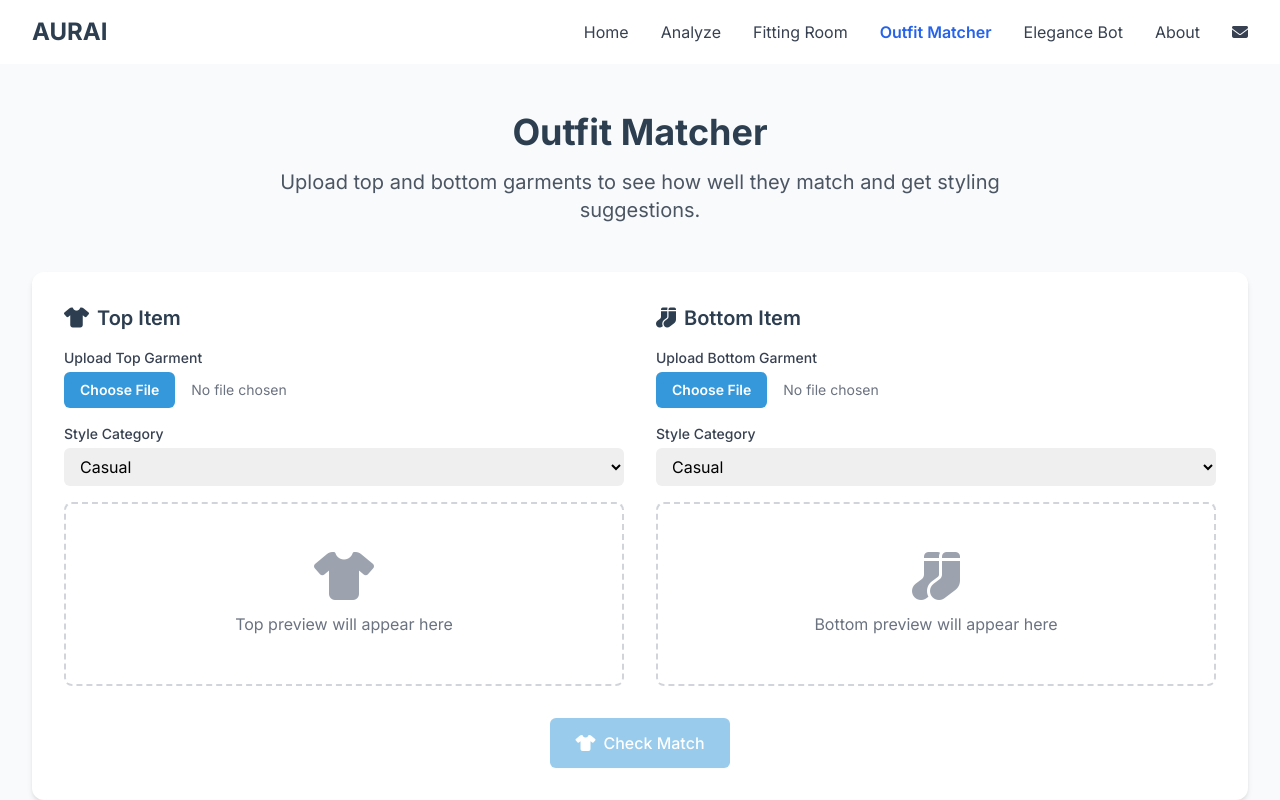
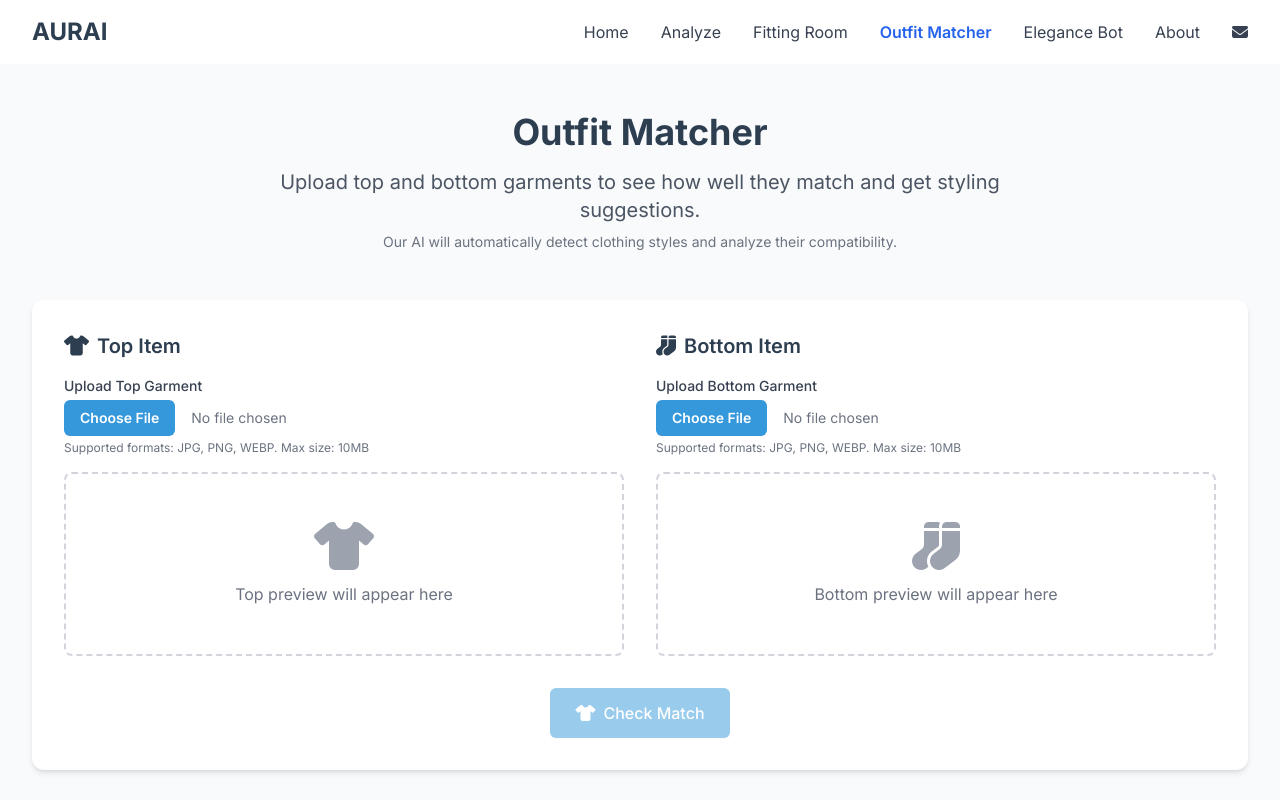
Before and after one commit to ZakariaLabban/ai-fashion-advisor, a React (Vite) app in the folder frontend/: page /outfit-matcher in a window 1280 px wide. Shown: the top 800 px of the page. Built offline with nearby package versions, Linux system fonts and the light colour scheme.

Commit message:
fixed bug in UI pt.2

```diff
--- a/frontend/src/pages/OutfitMatcher.jsx
+++ b/frontend/src/pages/OutfitMatcher.jsx
@@ -10,14 +10,11 @@ function OutfitMatcher() {
   const [topPreview, setTopPreview] = useState('')
   const [bottomPreview, setBottomPreview] = useState('')
 
-  // State for style selections
-  const [topStyle, setTopStyle] = useState('casual')
-  const [bottomStyle, setBottomStyle] = useState('casual')
-
   // State for loading, results and errors
   const [loading, setLoading] = useState(false)
   const [results, setResults] = useState(null)
   const [error, setError] = useState('')
+  const [progressStatus, setProgressStatus] = useState('')
 
   // Handle file change for top item
   const handleTopFileChange = (e) => {
@@ -62,29 +59,62 @@ function OutfitMatcher() {
     setLoading(true)
     setError('')
     setResults(null)
+    setProgressStatus('Analyzing your garments...')
 
     try {
       // Create FormData object
       const formData = new FormData()
       formData.append('topwear', topFile)
       formData.append('bottomwear', bottomFile)
-      formData.append('top_style', topStyle)
-      formData.append('bottom_style', bottomStyle)
 
-      // Make API request
+      // Create a controller for aborting request if it takes too long
+      const controller = new AbortController()
+      const timeoutId = setTimeout(() => controller.abort(), 60000) // 60 second timeout
+
+      setProgressStatus('Detecting clothing items...')
+
+      // Make API request with timeout
       const response = await axios.post('/api/match', formData, {
         headers: {
           'Content-Type': 'multipart/form-data'
+        },
+        signal: controller.signal,
+        onUploadProgress: (progressEvent) => {
+          const percentCompleted = Math.round((progressEvent.loaded * 100) / progressEvent.total)
+          setProgressStatus(`Uploading images... ${percentCompleted}%`)
         }
       })
+
+      // Clear timeout since request completed
+      clearTimeout(timeoutId)
+
+      // Check if response has data
+      if (!response.data) {
+        throw new Error('No data received from server')
+      }
+
+      setProgressStatus('Processing match results...')
 
       // Set results
       setResults(response.data)
     } catch (err) {
       console.error('Error matching outfit:', err)
-      setError(err.response?.data?.detail || 'Failed to match outfit. Please try again.')
+      // Handle specific error types
+      if (err.name === 'AbortError' || err.name === 'TimeoutError') {
+        setError('Request timed out. The server is taking too long to respond. Please try again later.')
+      } else if (err.response) {
+        // The request was made and the server responded with a status code outside of 2xx range
+        setError(err.response.data?.detail || `Server error: ${err.response.status}`)
+      } else if (err.request) {
+        // The request was made but no response was received
+        setError('No response received from server. Please check your connection and try again.')
+      } else {
+        // Something happened in setting up the request
+        setError(err.message || 'Failed to match outfit. Please try again.')
+      }
     } finally {
       setLoading(false)
+      setProgressStatus('')
     }
   }
 
@@ -147,6 +177,9 @@ function OutfitMatcher() {
           <p className="mt-4 text-xl text-gray-600 max-w-3xl mx-auto">
             Upload top and bottom garments to see how well they match and get styling suggestions.
           </p>
+          <p className="mt-2 text-sm text-gray-500 max-w-3xl mx-auto">
+            Our AI will automatically detect clothing styles and analyze their compatibility.
+          </p>
         </div>
 
         <div className="bg-white rounded-xl shadow-md overflow-hidden">
@@ -167,30 +200,16 @@ function OutfitMatcher() {
                         </label>
                         <div className="relative">
                           <input
+                            id="top-file"
                             type="file"
                             onChange={handleTopFileChange}
                             accept="image/*"
                             className="block w-full text-sm text-gray-500 file:mr-4 file:py-2 file:px-4 file:rounded-md file:border-0 file:text-sm file:font-semibold file:bg-secondary file:text-white hover:file:bg-blue-600"
                           />
                         </div>
-                      </div>
-
-                      <div>
-                        <label className="block text-sm font-medium text-gray-700 mb-1">
-                          Style Category
-                        </label>
-                        <select
-                          value={topStyle}
-                          onChange={(e) => setTopStyle(e.target.value)}
-                          className="mt-1 block w-full pl-3 pr-10 py-2 text-base border-gray-300 focus:outline-none focus:ring-secondary focus:border-secondary rounded-md"
-                        >
-                          <option value="casual">Casual</option>
-                          <option value="formal">Formal</option>
-                          <option value="sports">Sports</option>
-                          <option value="ethnic">Ethnic</option>
-                          <option value="business">Business</option>
-                          <option value="party">Party</option>
-                        </select>
+                        <p className="mt-1 text-xs text-gray-500">
+                          Supported formats: JPG, PNG, WEBP. Max size: 10MB
+                        </p>
                       </div>
 
                       <div className="mt-4">
@@ -241,24 +260,9 @@ function OutfitMatcher() {
                             className="block w-full text-sm text-gray-500 file:mr-4 file:py-2 file:px-4 file:rounded-md file:border-0 file:text-sm file:font-semibold file:bg-secondary file:text-white hover:file:bg-blue-600"
                           />
                         </div>
-                      </div>
-
-                      <div>
-                        <label className="block text-sm font-medium text-gray-700 mb-1">
-                          Style Category
-                        </label>
-                        <select
-                          value={bottomStyle}
-                          onChange={(e) => setBottomStyle(e.target.value)}
-                          className="mt-1 block w-full pl-3 pr-10 py-2 text-base border-gray-300 focus:outline-none focus:ring-secondary focus:border-secondary rounded-md"
-                        >
-                          <option value="casual">Casual</option>
-                          <option value="formal">Formal</option>
-                          <option value="sports">Sports</option>
-                          <option value="ethnic">Ethnic</option>
-                          <option value="business">Business</option>
-                          <option value="party">Party</option>
-                        </select>
+                        <p className="mt-1 text-xs text-gray-500">
+                          Supported formats: JPG, PNG, WEBP. Max size: 10MB
+                        </p>
                       </div>
 
                       <div className="mt-4">
@@ -319,6 +323,18 @@ function OutfitMatcher() {
                     )}
                   </button>
                 </div>
+
+                {loading && progressStatus && (
+                  <div className="mt-6 p-4 bg-blue-50 border border-blue-100 rounded-md">
+                    <div className="flex items-center">
+                      <i className="fas fa-spinner fa-spin text-blue-500 mr-3"></i>
+                      <p className="text-blue-700">{progressStatus}</p>
+                    </div>
+                    <div className="w-full bg-blue-200 rounded-full h-1.5 mt-3">
+                      <div className="bg-blue-500 h-1.5 rounded-full animate-pulse" style={{ width: '100%' }}></div>
+                    </div>
+                  </div>
+                )}
               </form>
             ) : (
               <div className="results-section">
@@ -334,7 +350,11 @@ function OutfitMatcher() {
                         />
                       )}
                     </div>
-                    <p className="mt-2 text-gray-600 font-medium capitalize">{topStyle} Style</p>
+                    <p className="mt-2 text-gray-600 font-medium capitalize">
+                      {results.analysis?.style_consistency?.analysis.includes('top') ?
+                        results.analysis.style_consistency.analysis.match(/(\w+) top/i)?.[1] :
+                        'Detected'} Style
+                    </p>
                   </div>
 
                   <div className="text-center">
@@ -348,7 +368,11 @@ function OutfitMatcher() {
                         />
                       )}
                     </div>
-                    <p className="mt-2 text-gray-600 font-medium capitalize">{bottomStyle} Style</p>
+                    <p className="mt-2 text-gray-600 font-medium capitalize">
+                      {results.analysis?.style_consistency?.analysis.includes('bottom') ?
+                        results.analysis.style_consistency.analysis.match(/(\w+) bottom/i)?.[1] :
+                        'Detected'} Style
+                    </p>
                   </div>
                 </div>
 
--- a/frontend/vite.config.js
+++ b/frontend/vite.config.js
@@ -6,9 +6,32 @@ module.exports = defineConfig({
   plugins: [react()],
   server: {
     proxy: {
-      '/analyze': 'http://localhost:7000',
-      '/tryon': 'http://localhost:7000',
-      '/api': 'http://localhost:7000',
+      '/analyze': {
+        target: 'http://localhost:7000',
+        changeOrigin: true,
+        timeout: 120000 // 2 minutes
+      },
+      '/tryon': {
+        target: 'http://localhost:7000',
+        changeOrigin: true,
+        timeout: 120000 // 2 minutes
+      },
+      '/api': {
+        target: 'http://localhost:7000',
+        changeOrigin: true,
+        timeout: 120000, // 2 minutes
+        configure: (proxy, _options) => {
+          proxy.on('error', (err, _req, _res) => {
+            console.log('proxy error', err);
+          });
+          proxy.on('proxyReq', (proxyReq, req, _res) => {
+            console.log('Sending Request to the Target:', req.method, req.url);
+          });
+          proxy.on('proxyRes', (proxyRes, req, _res) => {
+            console.log('Received Response from the Target:', proxyRes.statusCode, req.url);
+          });
+        }
+      },
       '/static': 'http://localhost:7000'
     }
   },
```
